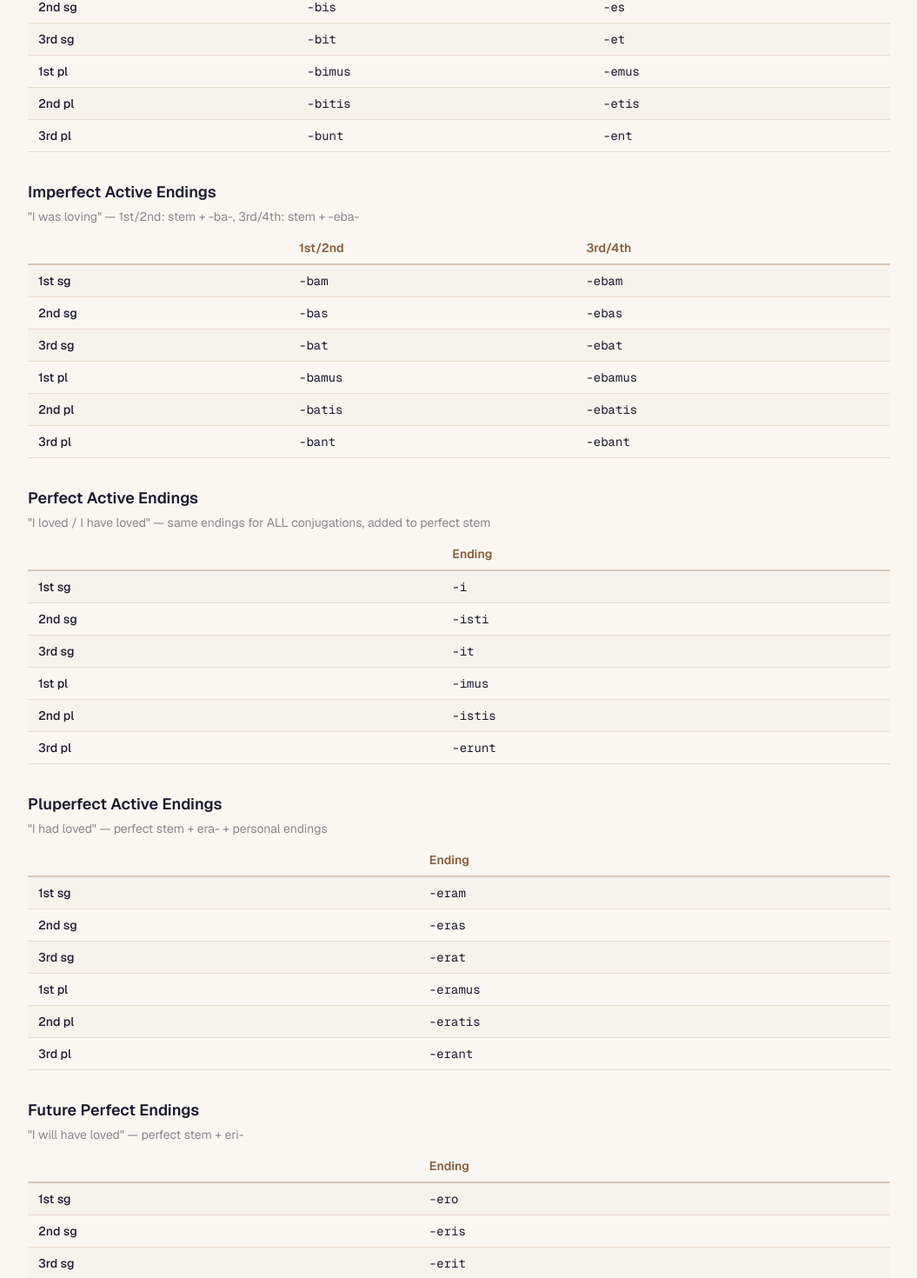
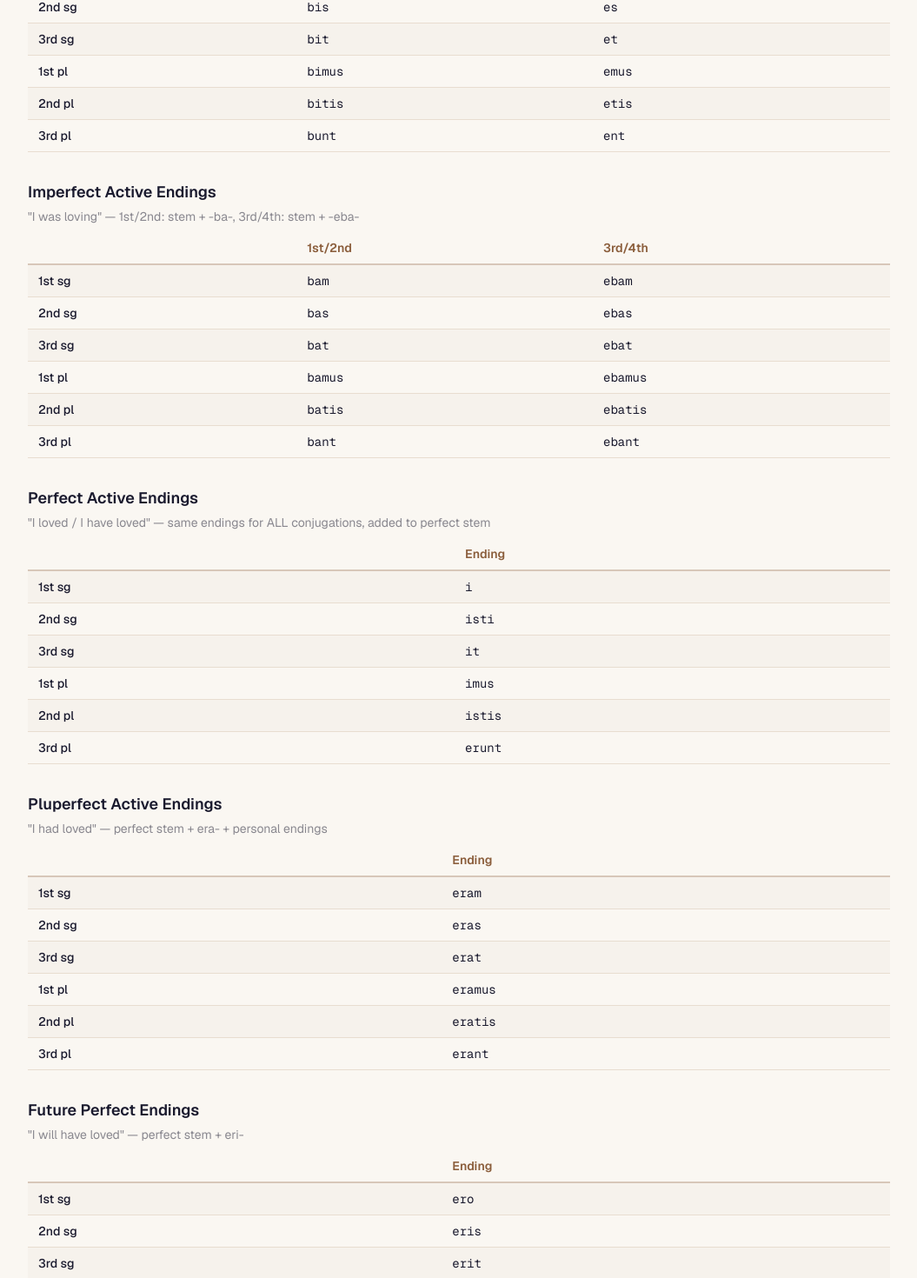
Before and after one commit to garyyao2048/latin-vocab, a Next.js app: page /conjugations in a window 1280 px wide. Shown: the part 736-2206 px from the top of the page at 87% size, without its empty margins (112-1167 px from the left). Built offline with nearby package versions, Linux system fonts and the light colour scheme.

Commit message:
Remove dashes from endings - just type 'am' not '-am'

```diff
--- a/src/app/conjugations/page.tsx
+++ b/src/app/conjugations/page.tsx
@@ -15,12 +15,12 @@ const CONJ_TABLES: ConjTable[] = [
     subtitle: '"I love / I am loving" — endings added to present stem',
     headers: ['', '1st (-a-)', '2nd (-e-)', '3rd (-)', '4th (-i-)'],
     rows: [
-      { label: '1st sg', answers: ['-o', '-eo', '-o', '-io'] },
-      { label: '2nd sg', answers: ['-as', '-es', '-is', '-is'] },
-      { label: '3rd sg', answers: ['-at', '-et', '-it', '-it'] },
-      { label: '1st pl', answers: ['-amus', '-emus', '-imus', '-imus'] },
-      { label: '2nd pl', answers: ['-atis', '-etis', '-itis', '-itis'] },
-      { label: '3rd pl', answers: ['-ant', '-ent', '-unt', '-iunt'] },
+      { label: '1st sg', answers: ['o', 'eo', 'o', 'io'] },
+      { label: '2nd sg', answers: ['as', 'es', 'is', 'is'] },
+      { label: '3rd sg', answers: ['at', 'et', 'it', 'it'] },
+      { label: '1st pl', answers: ['amus', 'emus', 'imus', 'imus'] },
+      { label: '2nd pl', answers: ['atis', 'etis', 'itis', 'itis'] },
+      { label: '3rd pl', answers: ['ant', 'ent', 'unt', 'iunt'] },
     ],
   },
   {
@@ -28,12 +28,12 @@ const CONJ_TABLES: ConjTable[] = [
     subtitle: '"I will love" — 1st/2nd use -bi-, 3rd/4th use -am/-es',
     headers: ['', '1st/2nd', '3rd/4th'],
     rows: [
-      { label: '1st sg', answers: ['-bo', '-am'] },
-      { label: '2nd sg', answers: ['-bis', '-es'] },
-      { label: '3rd sg', answers: ['-bit', '-et'] },
-      { label: '1st pl', answers: ['-bimus', '-emus'] },
-      { label: '2nd pl', answers: ['-bitis', '-etis'] },
-      { label: '3rd pl', answers: ['-bunt', '-ent'] },
+      { label: '1st sg', answers: ['bo', 'am'] },
+      { label: '2nd sg', answers: ['bis', 'es'] },
+      { label: '3rd sg', answers: ['bit', 'et'] },
+      { label: '1st pl', answers: ['bimus', 'emus'] },
+      { label: '2nd pl', answers: ['bitis', 'etis'] },
+      { label: '3rd pl', answers: ['bunt', 'ent'] },
     ],
   },
   {
@@ -41,12 +41,12 @@ const CONJ_TABLES: ConjTable[] = [
     subtitle: '"I was loving" — 1st/2nd: stem + -ba-, 3rd/4th: stem + -eba-',
     headers: ['', '1st/2nd', '3rd/4th'],
     rows: [
-      { label: '1st sg', answers: ['-bam', '-ebam'] },
-      { label: '2nd sg', answers: ['-bas', '-ebas'] },
-      { label: '3rd sg', answers: ['-bat', '-ebat'] },
-      { label: '1st pl', answers: ['-bamus', '-ebamus'] },
-      { label: '2nd pl', answers: ['-batis', '-ebatis'] },
-      { label: '3rd pl', answers: ['-bant', '-ebant'] },
+      { label: '1st sg', answers: ['bam', 'ebam'] },
+      { label: '2nd sg', answers: ['bas', 'ebas'] },
+      { label: '3rd sg', answers: ['bat', 'ebat'] },
+      { label: '1st pl', answers: ['bamus', 'ebamus'] },
+      { label: '2nd pl', answers: ['batis', 'ebatis'] },
+      { label: '3rd pl', answers: ['bant', 'ebant'] },
     ],
   },
   {
@@ -54,12 +54,12 @@ const CONJ_TABLES: ConjTable[] = [
     subtitle: '"I loved / I have loved" — same endings for ALL conjugations, added to perfect stem',
     headers: ['', 'Ending'],
     rows: [
-      { label: '1st sg', answers: ['-i'] },
-      { label: '2nd sg', answers: ['-isti'] },
-      { label: '3rd sg', answers: ['-it'] },
-      { label: '1st pl', answers: ['-imus'] },
-      { label: '2nd pl', answers: ['-istis'] },
-      { label: '3rd pl', answers: ['-erunt'] },
+      { label: '1st sg', answers: ['i'] },
+      { label: '2nd sg', answers: ['isti'] },
+      { label: '3rd sg', answers: ['it'] },
+      { label: '1st pl', answers: ['imus'] },
+      { label: '2nd pl', answers: ['istis'] },
+      { label: '3rd pl', answers: ['erunt'] },
     ],
   },
   {
@@ -67,12 +67,12 @@ const CONJ_TABLES: ConjTable[] = [
     subtitle: '"I had loved" — perfect stem + era- + personal endings',
     headers: ['', 'Ending'],
     rows: [
-      { label: '1st sg', answers: ['-eram'] },
-      { label: '2nd sg', answers: ['-eras'] },
-      { label: '3rd sg', answers: ['-erat'] },
-      { label: '1st pl', answers: ['-eramus'] },
-      { label: '2nd pl', answers: ['-eratis'] },
-      { label: '3rd pl', answers: ['-erant'] },
+      { label: '1st sg', answers: ['eram'] },
+      { label: '2nd sg', answers: ['eras'] },
+      { label: '3rd sg', answers: ['erat'] },
+      { label: '1st pl', answers: ['eramus'] },
+      { label: '2nd pl', answers: ['eratis'] },
+      { label: '3rd pl', answers: ['erant'] },
     ],
   },
   {
@@ -80,12 +80,12 @@ const CONJ_TABLES: ConjTable[] = [
     subtitle: '"I will have loved" — perfect stem + eri-',
     headers: ['', 'Ending'],
     rows: [
-      { label: '1st sg', answers: ['-ero'] },
-      { label: '2nd sg', answers: ['-eris'] },
-      { label: '3rd sg', answers: ['-erit'] },
-      { label: '1st pl', answers: ['-erimus'] },
-      { label: '2nd pl', answers: ['-eritis'] },
-      { label: '3rd pl', answers: ['-erint'] },
+      { label: '1st sg', answers: ['ero'] },
+      { label: '2nd sg', answers: ['eris'] },
+      { label: '3rd sg', answers: ['erit'] },
+      { label: '1st pl', answers: ['erimus'] },
+      { label: '2nd pl', answers: ['eritis'] },
+      { label: '3rd pl', answers: ['erint'] },
     ],
   },
   {
--- a/src/app/declensions/page.tsx
+++ b/src/app/declensions/page.tsx
@@ -15,12 +15,12 @@ const DECLENSION_TABLES: TableData[] = [
     subtitle: 'e.g. puella, puellae — girl',
     headers: ['Case', 'Singular', 'Plural'],
     rows: [
-      { label: 'Nominative', answers: ['-a', '-ae'] },
-      { label: 'Vocative', answers: ['-a', '-ae'] },
-      { label: 'Accusative', answers: ['-am', '-as'] },
-      { label: 'Genitive', answers: ['-ae', '-arum'] },
-      { label: 'Dative', answers: ['-ae', '-is'] },
-      { label: 'Ablative', answers: ['-a', '-is'] },
+      { label: 'Nominative', answers: ['a', 'ae'] },
+      { label: 'Vocative', answers: ['a', 'ae'] },
+      { label: 'Accusative', answers: ['am', 'as'] },
+      { label: 'Genitive', answers: ['ae', 'arum'] },
+      { label: 'Dative', answers: ['ae', 'is'] },
+      { label: 'Ablative', answers: ['a', 'is'] },
     ],
   },
   {
@@ -28,12 +28,12 @@ const DECLENSION_TABLES: TableData[] = [
     subtitle: 'e.g. servus, servi — slave',
     headers: ['Case', 'Singular', 'Plural'],
     rows: [
-      { label: 'Nominative', answers: ['-us', '-i'] },
-      { label: 'Vocative', answers: ['-e', '-i'] },
-      { label: 'Accusative', answers: ['-um', '-os'] },
-      { label: 'Genitive', answers: ['-i', '-orum'] },
-      { label: 'Dative', answers: ['-o', '-is'] },
-      { label: 'Ablative', answers: ['-o', '-is'] },
+      { label: 'Nominative', answers: ['us', 'i'] },
+      { label: 'Vocative', answers: ['e', 'i'] },
+      { label: 'Accusative', answers: ['um', 'os'] },
+      { label: 'Genitive', answers: ['i', 'orum'] },
+      { label: 'Dative', answers: ['o', 'is'] },
+      { label: 'Ablative', answers: ['o', 'is'] },
     ],
   },
   {
@@ -41,12 +41,12 @@ const DECLENSION_TABLES: TableData[] = [
     subtitle: 'e.g. bellum, belli — war',
     headers: ['Case', 'Singular', 'Plural'],
     rows: [
-      { label: 'Nominative', answers: ['-um', '-a'] },
-      { label: 'Vocative', answers: ['-um', '-a'] },
-      { label: 'Accusative', answers: ['-um', '-a'] },
-      { label: 'Genitive', answers: ['-i', '-orum'] },
-      { label: 'Dative', answers: ['-o', '-is'] },
-      { label: 'Ablative', answers: ['-o', '-is'] },
+      { label: 'Nominative', answers: ['um', 'a'] },
+      { label: 'Vocative', answers: ['um', 'a'] },
+      { label: 'Accusative', answers: ['um', 'a'] },
+      { label: 'Genitive', answers: ['i', 'orum'] },
+      { label: 'Dative', answers: ['o', 'is'] },
+      { label: 'Ablative', answers: ['o', 'is'] },
     ],
   },
   {
@@ -54,12 +54,12 @@ const DECLENSION_TABLES: TableData[] = [
     subtitle: 'e.g. miles, militis — soldier. Endings added to STEM.',
     headers: ['Case', 'Singular', 'Plural'],
     rows: [
-      { label: 'Nominative', answers: ['(varies)', '-es'] },
-      { label: 'Vocative', answers: ['(varies)', '-es'] },
-      { label: 'Accusative', answers: ['-em', '-es'] },
-      { label: 'Genitive', answers: ['-is', '-um'] },
-      { label: 'Dative', answers: ['-i', '-ibus'] },
-      { label: 'Ablative', answers: ['-e', '-ibus'] },
+      { label: 'Nominative', answers: ['(varies)', 'es'] },
+      { label: 'Vocative', answers: ['(varies)', 'es'] },
+      { label: 'Accusative', answers: ['em', 'es'] },
+      { label: 'Genitive', answers: ['is', 'um'] },
+      { label: 'Dative', answers: ['i', 'ibus'] },
+      { label: 'Ablative', answers: ['e', 'ibus'] },
     ],
   },
   {
@@ -67,12 +67,12 @@ const DECLENSION_TABLES: TableData[] = [
     subtitle: 'e.g. nomen, nominis — name. Endings added to STEM.',
     headers: ['Case', 'Singular', 'Plural'],
     rows: [
-      { label: 'Nominative', answers: ['(varies)', '-a'] },
-      { label: 'Vocative', answers: ['(varies)', '-a'] },
-      { label: 'Accusative', answers: ['(= nom.)', '-a'] },
-      { label: 'Genitive', answers: ['-is', '-um'] },
-      { label: 'Dative', answers: ['-i', '-ibus'] },
-      { label: 'Ablative', answers: ['-e', '-ibus'] },
+      { label: 'Nominative', answers: ['(varies)', 'a'] },
+      { label: 'Vocative', answers: ['(varies)', 'a'] },
+      { label: 'Accusative', answers: ['(= nom.)', 'a'] },
+      { label: 'Genitive', answers: ['is', 'um'] },
+      { label: 'Dative', answers: ['i', 'ibus'] },
+      { label: 'Ablative', answers: ['e', 'ibus'] },
     ],
   },
   {
@@ -80,11 +80,11 @@ const DECLENSION_TABLES: TableData[] = [
     subtitle: 'e.g. bonus, bona, bonum — good',
     headers: ['Case', 'M sg', 'F sg', 'N sg', 'M pl', 'F pl', 'N pl'],
     rows: [
-      { label: 'Nominative', answers: ['-us', '-a', '-um', '-i', '-ae', '-a'] },
-      { label: 'Accusative', answers: ['-um', '-am', '-um', '-os', '-as', '-a'] },
-      { label: 'Genitive', answers: ['-i', '-ae', '-i', '-orum', '-arum', '-orum'] },
-      { label: 'Dative', answers: ['-o', '-ae', '-o', '-is', '-is', '-is'] },
-      { label: 'Ablative', answers: ['-o', '-a', '-o', '-is', '-is', '-is'] },
+      { label: 'Nominative', answers: ['us', 'a', 'um', 'i', 'ae', 'a'] },
+      { label: 'Accusative', answers: ['um', 'am', 'um', 'os', 'as', 'a'] },
+      { label: 'Genitive', answers: ['i', 'ae', 'i', 'orum', 'arum', 'orum'] },
+      { label: 'Dative', answers: ['o', 'ae', 'o', 'is', 'is', 'is'] },
+      { label: 'Ablative', answers: ['o', 'a', 'o', 'is', 'is', 'is'] },
     ],
   },
   {
@@ -92,11 +92,11 @@ const DECLENSION_TABLES: TableData[] = [
     subtitle: 'e.g. fortis, forte — brave',
     headers: ['Case', 'M/F sg', 'N sg', 'M/F pl', 'N pl'],
     rows: [
-      { label: 'Nominative', answers: ['-is', '-e', '-es', '-ia'] },
-      { label: 'Accusative', answers: ['-em', '-e', '-es', '-ia'] },
-      { label: 'Genitive', answers: ['-is', '-is', '-ium', '-ium'] },
-      { label: 'Dative', answers: ['-i', '-i', '-ibus', '-ibus'] },
-      { label: 'Ablative', answers: ['-i', '-i', '-ibus', '-ibus'] },
+      { label: 'Nominative', answers: ['is', 'e', 'es', 'ia'] },
+      { label: 'Accusative', answers: ['em', 'e', 'es', 'ia'] },
+      { label: 'Genitive', answers: ['is', 'is', 'ium', 'ium'] },
+      { label: 'Dative', answers: ['i', 'i', 'ibus', 'ibus'] },
+      { label: 'Ablative', answers: ['i', 'i', 'ibus', 'ibus'] },
     ],
   },
 ];
```
